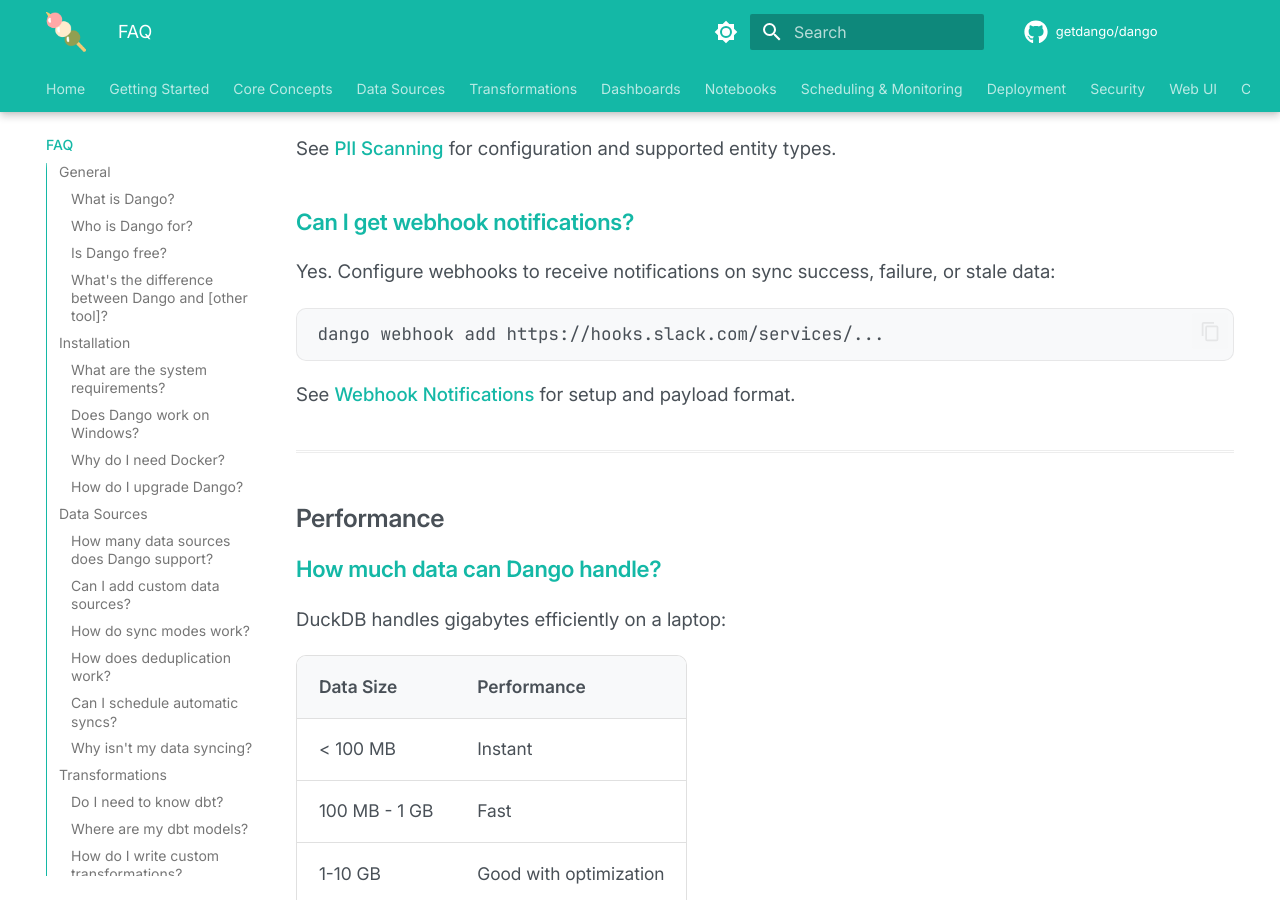
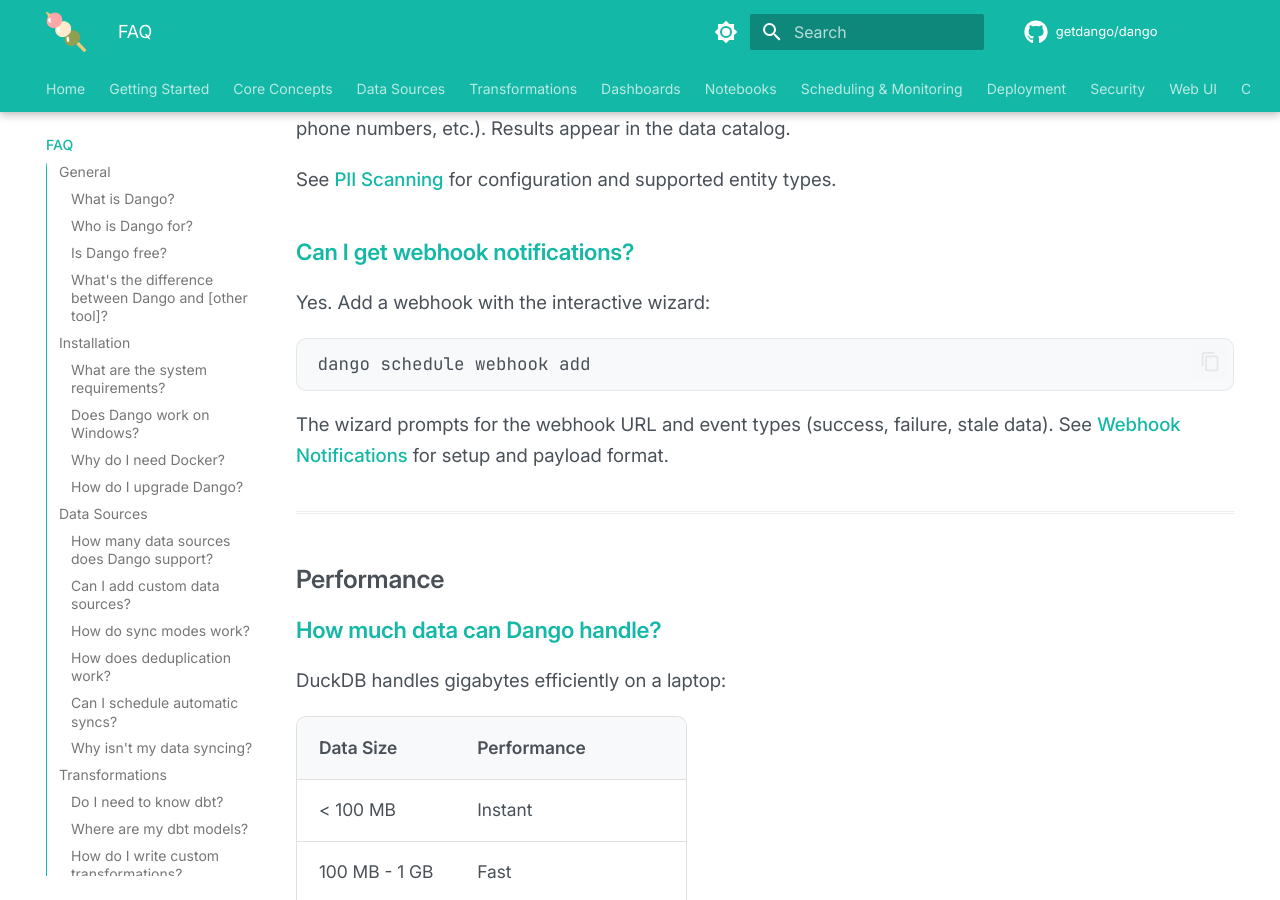
Before and after one commit to getdango/docs, an MkDocs documentation site: the page built from docs/faq.md, in a window 1280 px wide and 900 px high, scrolled down 11088 px. Built offline with MkDocs 1.6.1 and Material for MkDocs 9.7.7, drawn with Linux system fonts in a browser that asks for light colours; comment, search, counter and statistics services are not loaded; the version menu is left out; some of the changed text lies outside the part shown.

Commit message:
Fix review findings: fabricated CLI syntax, redundant sections, stale comments
- Fix `dango schedule add` — interactive wizard, no --cron flag or positional arg
- Fix `dango webhook add` → `dango schedule webhook add` (interactive wizard)
- Consolidate duplicate Next Steps + Related into single Related section (configuration.md)
- Remove duplicate CLI Reference link from reference/index.md Related section
- Add month to changelog release date (June 2026)
- Fix stale comment "Save everything including personal collections" → "Save all shared collections"

Co-Authored-By: Claude Opus 4.6 (1M context) <noreply@anthropic.com>

````diff
--- a/docs/faq.md
+++ b/docs/faq.md
@@ -103,13 +103,13 @@ Dango uses dlt's merge strategy with primary keys to deduplicate records during
 
 ### Can I schedule automatic syncs?
 
-Yes. Configure schedules with:
+Yes. Add a schedule with the interactive wizard:
 
 ```bash
-dango schedule add my_source --cron "0 */6 * * *"
+dango schedule add
 ```
 
-See [Scheduled Syncs](scheduling-monitoring/scheduled-syncs.md) for cron syntax and options.
+The wizard prompts for the source, cron expression, and options. See [Scheduled Syncs](scheduling-monitoring/scheduled-syncs.md) for cron syntax and options.
 
 ### Why isn't my data syncing?
 
@@ -351,13 +351,13 @@ See [PII Scanning](scheduling-monitoring/pii-scanning.md) for configuration and
 
 ### Can I get webhook notifications?
 
-Yes. Configure webhooks to receive notifications on sync success, failure, or stale data:
+Yes. Add a webhook with the interactive wizard:
 
 ```bash
-dango webhook add https://hooks.slack.com/services/...
+dango schedule webhook add
 ```
 
-See [Webhook Notifications](scheduling-monitoring/webhooks.md) for setup and payload format.
+The wizard prompts for the webhook URL and event types (success, failure, stale data). See [Webhook Notifications](scheduling-monitoring/webhooks.md) for setup and payload format.
 
 ---
 
````
Also changed, not shown: docs/community/changelog.md (+1 -1 lines), docs/getting-started/first-dashboard.md (+1 -1 lines), docs/reference/index.md (+0 -1 lines), docs/reference/source-registry.md (+1 -1 lines).
